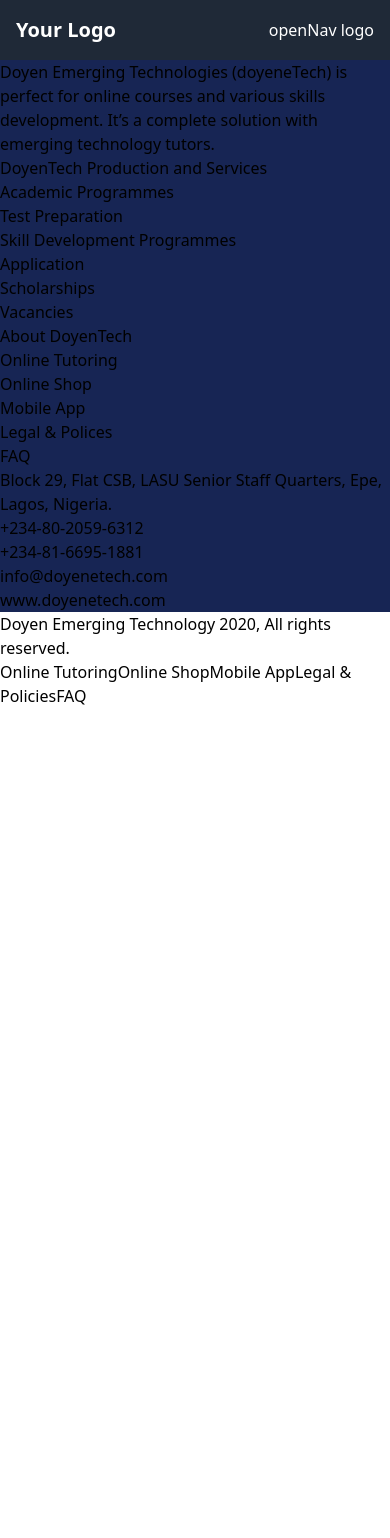
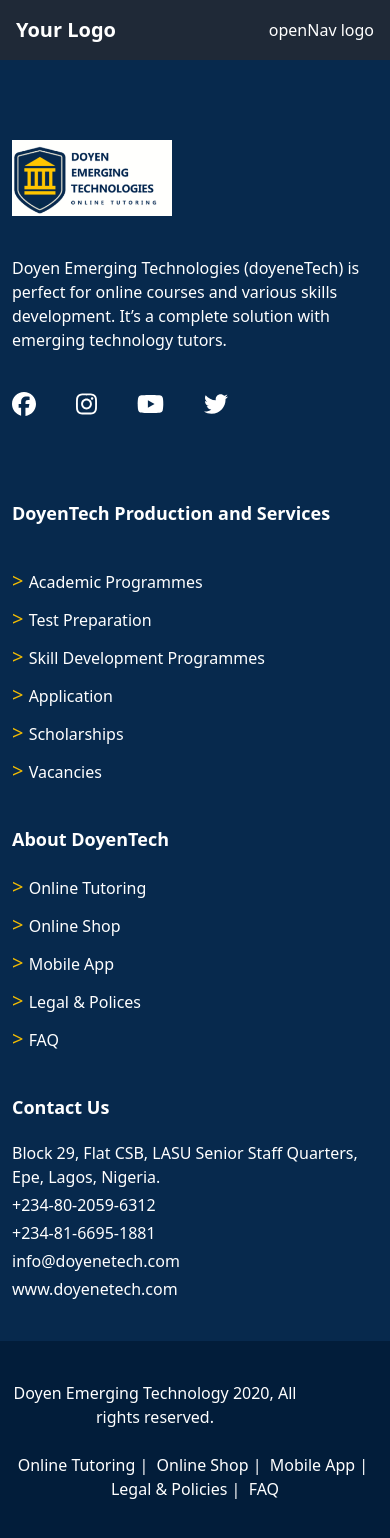
Before and after one commit to SaasSquad/doyen-tech, a React (Vite) app: page /vacancies in a window 390 px wide. Shown: the top 1538 px of the page. Before the commit the page ends 844 px from the top, so only its background shows below. Built offline with nearby package versions, Linux system fonts and the light colour scheme.

Commit message:
chore: make footer responsive

```diff
--- a/src/Components/Footer.jsx
+++ b/src/Components/Footer.jsx
@@ -1,64 +1,83 @@
+import logo from "../assets/Images/Logo.png"
+import { FontAwesomeIcon } from '@fortawesome/react-fontawesome';
+import { faFacebook, faInstagram, faTwitter, faYoutube } from '@fortawesome/free-brands-svg-icons';
+
 const Footer = () => {
     return(
         <>
-        <div className="bg-blue-950">
-            <section>
+        <div className="mt-0 bg-[#07294d] w-screen px-3 text-white block relative lg:flex lg:flex-row lg:pb-10">
+            <section className="pt-20 lg:w-3/12 lg:pr-10">
+            <img src={logo} alt="" className="w-40 pb-10"/>
                 <p>Doyen Emerging Technologies (doyeneTech) is  perfect for online courses and various skills development. It’s a complete solution with emerging technology tutors.</p>
-            </section>
-            <section>
-                <h2>DoyenTech Production and Services</h2>
-                <ul>
-                    <li>
-                        <p>Academic Programmes</p>
+                <ul className="flex flex-row pt-10 lg:pt-20">
+                    <li><FontAwesomeIcon icon={faFacebook} className="text-2xl mr-10" />
                     </li>
                     <li>
-                        <p>Test Preparation</p>
+                    <FontAwesomeIcon icon={faInstagram} className="text-2xl mr-10"/>
                     </li>
                     <li>
-                        <p>Skill Development Programmes</p>
+                    <FontAwesomeIcon icon={faYoutube} className="text-2xl mr-10"/>
                     </li>
                     <li>
-                        <p>Application</p>
-                    </li>
-                    <li>
-                        <p>Scholarships</p>
-                    </li>
-                    <li>
-                        <p>Vacancies</p>
+                    <FontAwesomeIcon icon={faTwitter} className="text-2xl mr-10"/>
                     </li>
                 </ul>
             </section>
-            <section>
-                <h2>About DoyenTech</h2>
-                <ul>
+            <section  className="pt-20 lg:pt-20 lg:w-4/12 lg:pr-10">
+                <h2 className="font-extrabold text-lg">DoyenTech Production and Services</h2>
+                <ul className="pt-10">
                     <li>
-                        <p>Online Tutoring</p>
+                    <span className="text-xl text-[#F2BC03]">&gt; </span><span> Academic Programmes</span>
                     </li>
-                    <li>
-                        <p>Online Shop</p>
+                    <li  className="pt-2.5 lg:pt-0">
+                    <span className="text-xl text-[#F2BC03]">&gt; </span><span> Test Preparation</span>
                     </li>
-                    <li>
-                        <p>Mobile App</p>
+                    <li  className="pt-2.5 lg:pt-0">
+                    <span className="text-xl text-[#F2BC03]">&gt; </span><span>Skill Development Programmes</span>
                     </li>
-                    <li>
-                        <p>Legal & Polices</p>
+                    <li  className="pt-2.5 lg:pt-0">
+                    <span className="text-xl text-[#F2BC03]">&gt; </span><span>Application</span>
                     </li>
-                    <li>
-                        <p>FAQ</p>
+                    <li   className="pt-2.5 lg:pt-0">
+                    <span className="text-xl text-[#F2BC03]">&gt; </span><span>Scholarships</span>
+                    </li>
+                    <li   className="pt-2.5 lg:pt-0">
+                    <span className="text-xl text-[#F2BC03]">&gt; </span><span>Vacancies</span>
                     </li>
                 </ul>
             </section>
-            <section>
-                <p>Block 29, Flat CSB, LASU Senior Staff Quarters, Epe, Lagos, Nigeria.</p>
-                <p>+234-80-2059-6312</p>
-                <p>+234-81-6695-1881</p>
-                <p>info@doyenetech.com</p>
-                <p>www.doyenetech.com</p>
+            <section   className="pt-10 lg:pt-20 lg:w-3/12">
+                <h2  className="font-extrabold text-lg">About DoyenTech</h2>
+                <ul   className="pt-5">
+                    <li>
+                    <span className="text-xl text-[#F2BC03]">&gt; </span><span>Online Tutoring</span>
+                    </li>
+                    <li    className="pt-2.5 lg:pt-0">
+                    <span className="text-xl text-[#F2BC03]">&gt; </span><span>Online Shop</span>
+                    </li>
+                    <li   className="pt-2.5 lg:pt-0">
+                    <span className="text-xl text-[#F2BC03]">&gt; </span><span>Mobile App</span>
+                    </li>
+                    <li   className="pt-2.5 lg:pt-0">
+                    <span className="text-xl text-[#F2BC03]">&gt; </span><span>Legal & Polices</span>
+                    </li>
+                    <li   className="pt-2.5 lg:pt-0">
+                    <span className="text-xl text-[#F2BC03]">&gt; </span><span>FAQ</span>
+                    </li>
+                </ul>
+            </section>
+            <section   className="pt-10 pb-10 lg:pt-20 lg:w-3/12">
+                <h2  className="font-extrabold text-lg">Contact Us</h2>
+                <p   className="pt-5 lg:pb-10">Block 29, Flat CSB, LASU Senior Staff Quarters, Epe, Lagos, Nigeria.</p>
+                <p   className="pt-1">+234-80-2059-6312</p>
+                <p   className="pt-1">+234-81-6695-1881</p>
+                <p   className="pt-1">info@doyenetech.com</p>
+                <p   className="pt-1">www.doyenetech.com</p>
             </section>
         </div>
-        <div>
-            <p>Doyen Emerging Technology 2020, All rights reserved.</p>
-            <span>Online Tutoring</span><span>Online Shop</span><span>Mobile App</span><span>Legal & Policies</span><span>FAQ</span>
+        <div className="bg-[#021D3A] text-white text-center pt-10 pb-10 lg:flex lg:flex-row lg:px-10">
+            <p className="pr-20">Doyen Emerging Technology 2020, All rights reserved.</p> <br />
+            <span>Online Tutoring |&#160;</span><span> Online Shop |&#160;</span><span> Mobile App |&#160;</span><br /><span> Legal & Policies |&#160; </span><span> FAQ</span>
         </div>
         </>
     )
```
